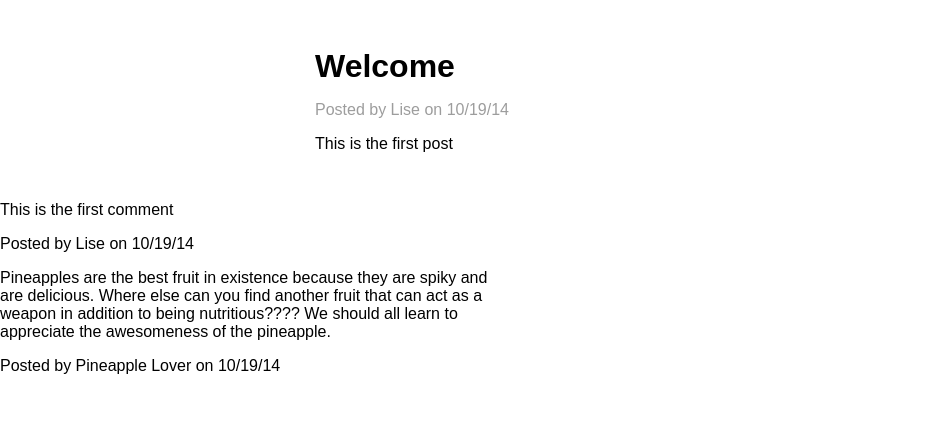
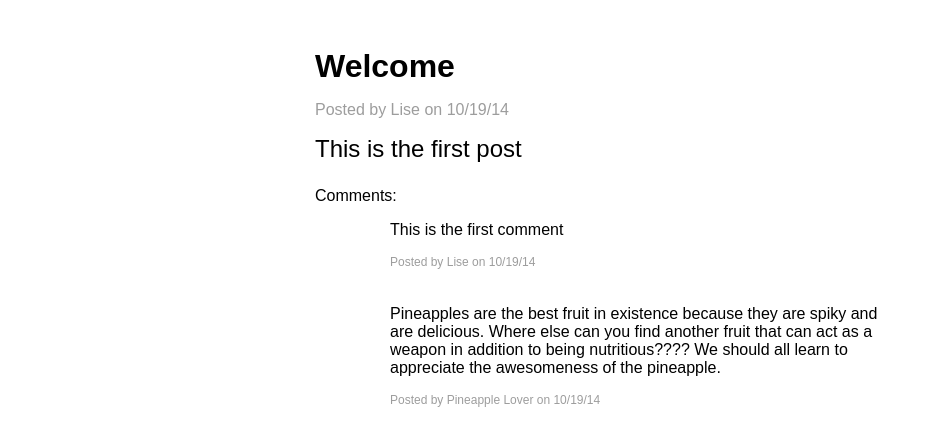
Before and after one commit to koprty/BlogGroup5, a Flask app: a page that uses templates/post.html in a window 1280 px wide. Shown: the top 446 px of the page, without its empty margins (0-940 px from the left). Run offline with Flask 2, Linux system fonts and the light colour scheme.

Commit message:
it's formatted but not well

```diff
--- a/static/basic.css
+++ b/static/basic.css
@@ -29,7 +29,7 @@ a:hover{
 
 .primary{
     max-width: 650px;
-    margin: 0 auto;
+    margin:0 auto;
 }
 
 .pp-post-title{
@@ -39,16 +39,31 @@ a:hover{
 }
 .pp-post-info{
     margin-top: 0.5em;
+    font-size:1em;
     color:#9D9D9D;
 }
 
+.pp-post-content{
+    margin-top: 0.5em;
+    font-size:1.5em;
+}
 
-.pp-post-primary{
+.comments{
     max-width: 650px;
-    margin: 0 auto;
+    margin:0 auto;
 }
 
 .comment-primary{
     max-width: 500px;
-    margin: 1 auto;
+    margin:0 auto;
 }
+
+.comment-content{
+    margin-top:0.5em;
+    font-size:1em;
+}
+.comment-info{
+    margin-top:0.25em;
+    font-size:0.75em;
+    color:#9D9D9D;
+}
--- a/templates/post.html
+++ b/templates/post.html
@@ -6,14 +6,13 @@
 </head>
 <body>
   <div class="wrap">
-    <div class="pp-post-primary">
+    <div class="pp-post primary">
       <p class="pp-post-title">{{ post.title }}</p>
       <p class="pp-post-info">Posted by {{ post.author }} on {{ post.date }}</p>
       <p class="pp-post-content">{{ post.content }}</p>
     </div>
-  </div>
-{% for comment in comments %}
-  <div class="wrap2">
+    <div class="comments"><p>Comments:</p> </div>
+    {% for comment in comments %}
     <div class="comment-primary">
       <p class="comment-content">{{ comment.content }}</p>
       <p class="comment-info">Posted by {{ comment.author }} on {{ comment.date }}</p>
```
